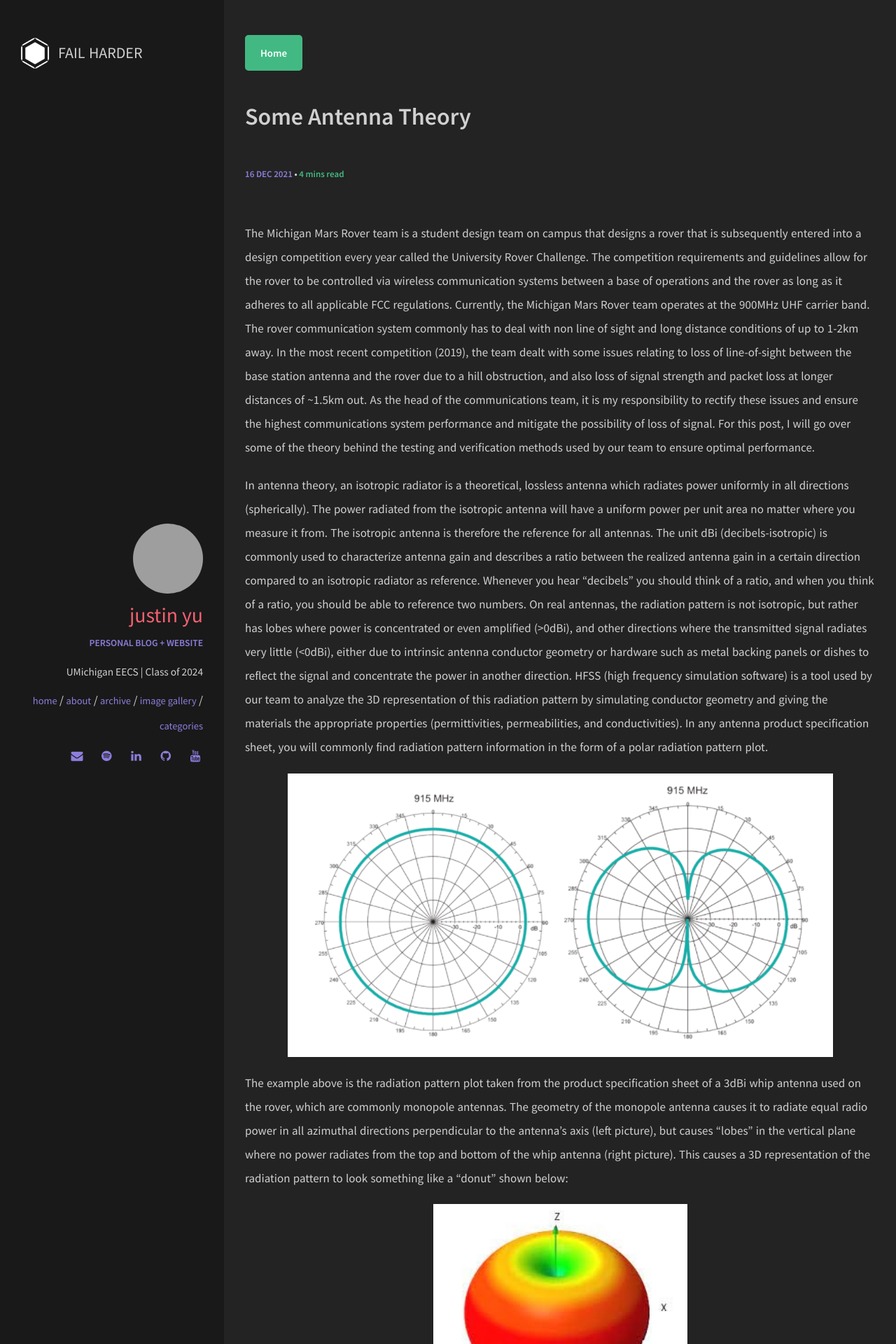
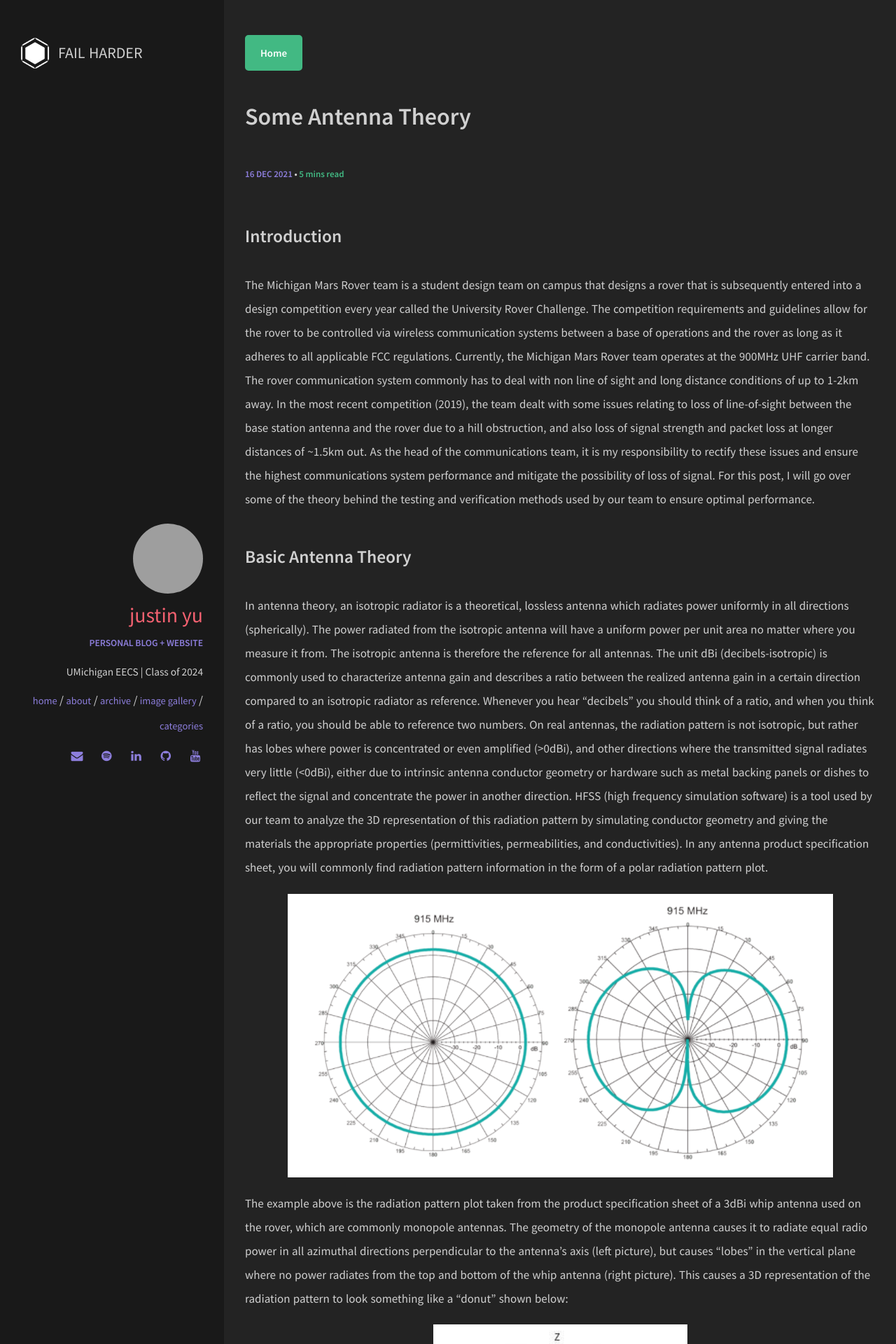
Before and after one commit to uynitsuj/uynitsuj.github.io, a Jekyll site: the page built from _posts/2021-12-16-antenna-theory.md, in a window 1280 px wide. Shown: the top 1920 px of the page at 70% size. Built offline with Jekyll 4.4.1, drawn with Linux system fonts in a browser that asks for light colours; formulas are drawn with MathJax 3; some of the changed text lies outside the part shown.

Commit message:
Update 2021-12-16-antenna-theory.md

```diff
--- a/_posts/2021-12-16-antenna-theory.md
+++ b/_posts/2021-12-16-antenna-theory.md
@@ -5,7 +5,7 @@ excerpt: "Learning cool new stuff"
 categories: [projects]
 image: IMG_0671.jpg
 ---
-
+### Introduction
 The Michigan Mars Rover team is a student design team on campus that designs a rover that is subsequently entered into a design
 competition every year called the University Rover Challenge. The competition requirements and guidelines allow for the rover to be
 controlled via wireless communication systems between a base of operations and the rover as long as it adheres to all applicable FCC regulations.
@@ -16,7 +16,7 @@ distances of ~1.5km out. As the head of the communications team, it is my respon
 system performance and mitigate the possibility of loss of signal. For this post, I will go over some of the theory behind the testing and verification
 methods used by our team to ensure optimal performance.
 
-
+### Basic Antenna Theory
 In antenna theory, an isotropic radiator is a theoretical, lossless antenna which radiates power uniformly in all directions (spherically). The power
 radiated from the isotropic antenna will have a uniform power per unit area no matter where you measure it from. The isotropic antenna is therefore the
 reference for all antennas. The unit dBi (decibels-isotropic) is commonly used to characterize antenna gain and describes a ratio between the realized antenna gain in
```
Also changed, not shown: other parts of _posts/2021-12-16-antenna-theory.md (+2 -0 lines).
